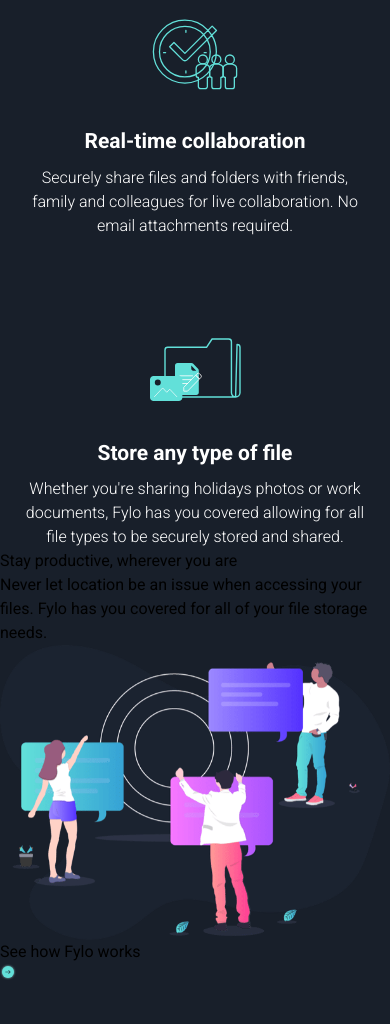
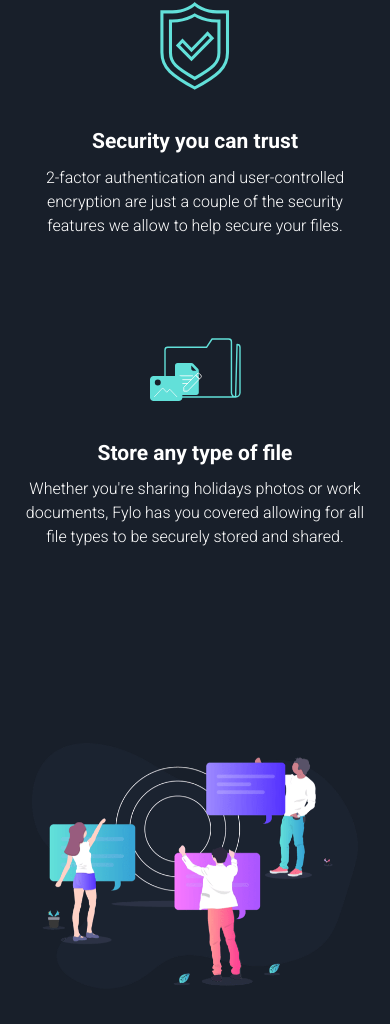
Before and after one commit to code-looney/fylo-landing-page, a React (Vite) app: page / in a window 390 px wide. Shown: the part 1654-2678 px from the top of the page. Before the commit the page ends 2634 px from the top, so only its background shows below. Built offline with nearby package versions, Linux system fonts and the light colour scheme.

Commit message:
created info storage section mobile/desk

```diff
--- a/src/components/Cards.jsx
+++ b/src/components/Cards.jsx
@@ -8,20 +8,20 @@
   return (
     <div className='bg-main'>
             <div className='flex flex-col m-auto md:grid md:grid-rows-2 md:grid-flow-col md:gap-x-[0px] md:w-5/6 gap-[100px] text-center pt-[200px] text-white'>
-              <div className='flex flex-col gap-2'>
+              <div className='flex justify-end flex-col gap-2'>
                   <Icon className='flex justify-center pb-7' iconURL='src/images/icon-access-anywhere.svg' />
                   <Title className='text-[21px] md:text-[20px] font-bold md:font-medium' >Access your files, anywhere</Title>
                   <Sub className=' font-thin md:text-[14px]' >The ability to use a smartphone, tablet, or <br className='block md:hidden' /> computer <br className='md:block hidden' /> to access your account means your<br className='block md:hidden' /> files follow you<br className='md:block hidden' /> everywhere.</Sub>
               </div>
               <div className='flex flex-col gap-2'>
+                  <Icon className='flex justify-center pb-7' iconURL='src/images/icon-collaboration.svg' />
+                  <Title className='text-[21px] md:text-[20px] font-bold md:font-medium' >Real-time collaboration</Title>
+                  <Sub className=' font-thin md:text-[14px]' >Securely share files and folders with friends, <br className='block md:hidden' /> family and<br className='md:block hidden' /> colleagues for live collaboration. No <br className='block md:hidden' /> email attachments<br className='md:block hidden' /> required.</Sub>
+              </div>
+              <div className='flex flex-col gap-2'>
                   <Icon className='flex justify-center pb-7' iconURL='src/images/icon-security.svg' />
                   <Title className='text-[21px] md:text-[20px] font-bold md:font-medium' >Security you can trust</Title>
                   <Sub className=' font-thin md:text-[14px]' >2-factor authentication and user-controlled <br className='block md:hidden' /> encryption are<br className='md:block hidden' /> just a couple of the security<br className='block md:hidden' /> features we allow to help<br className='md:block hidden' /> secure your files.</Sub>
-              </div>
-              <div className='flex flex-col gap-2'>
-                  <Icon className='flex justify-center pb-7' iconURL='src/images/icon-collaboration.svg' />
-                  <Title className='text-[21px] md:text-[20px] font-bold md:font-medium' >Real-time collaboration</Title>
-                  <Sub className=' font-thin md:text-[14px]' >Securely share files and folders with friends, <br className='block md:hidden' /> family and<br className='md:block hidden' /> colleagues for live collaboration. No <br className='block md:hidden' /> email attachments<br className='md:block hidden' /> required.</Sub>
               </div>
               <div className='flex flex-col gap-2'>
                   <Icon className='flex justify-center pb-7' iconURL='src/images/icon-any-file.svg' />
--- a/src/components/FileStorage.jsx
+++ b/src/components/FileStorage.jsx
@@ -8,13 +8,18 @@
 
 const FileStorage = () => {
   return (
-    <div>
-        <Title> Stay productive, wherever you are</Title>
-        <Sub>Never let location be an issue when accessing your files. Fylo has you covered for all of your file
-  storage needs.</Sub>
+    <div className='text-white flex flex-col md:flex-row gap-[60px] h-[1000px] md:h-[600px] items-center justify-center px-8'>
+        <Container className='md:flex md:flex-row flex-col items-center md:gap-14' >
         <FileStorageImage />
-        <Container>
-            <Link>See how Fylo works <Icon iconURL='src/images/icon-arrow.svg' /></Link>
+          <Container className='flex flex-col gap-4 pt-[100px] md:pt-0'>
+              <Title className='font-bold text-[22px] md:text-[32px]'> Stay productive,<br className='md:block hidden' /> wherever you are</Title>
+              <Sub className='text-[14px]'>Never let location be an issue when accessing your files. Fylo has you<br className='md:block hidden' /> covered for all of your file storage needs.</Sub>
+              <Sub className='text-[14px]'>  Securely share files and folders with friends, family and colleagues for live<br className='md:block hidden' /> collaboration. No email attachments required.</Sub>
+                  <Container className='w-[145px] md:w-[135px] flex items-center gap-1 border-b-[1px] border-b-sub pb-[5px]'>
+                      <Link className='text-sub font-thin text-[14px] md:text-[13px]' >See how Fylo works</Link>
+                      <Icon iconURL='src/images/icon-arrow.svg' />
+                  </Container>
+          </Container>
         </Container>
     </div>
   )
--- a/tailwind.config.js
+++ b/tailwind.config.js
@@ -13,7 +13,8 @@
         'sm': '290px',
       },
       colors: {
-        'main': '#181f2a'
+        'main': '#181f2a',
+        'sub': '#65e2d9'
       }
     },
   },
```
